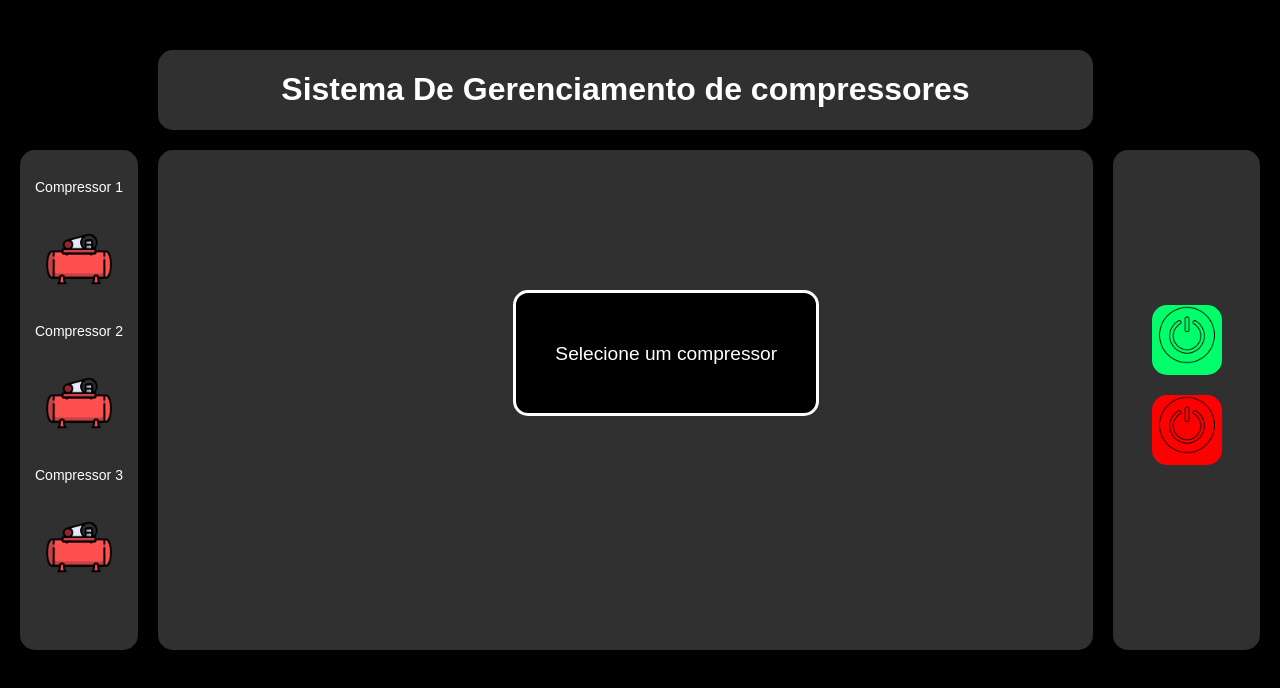
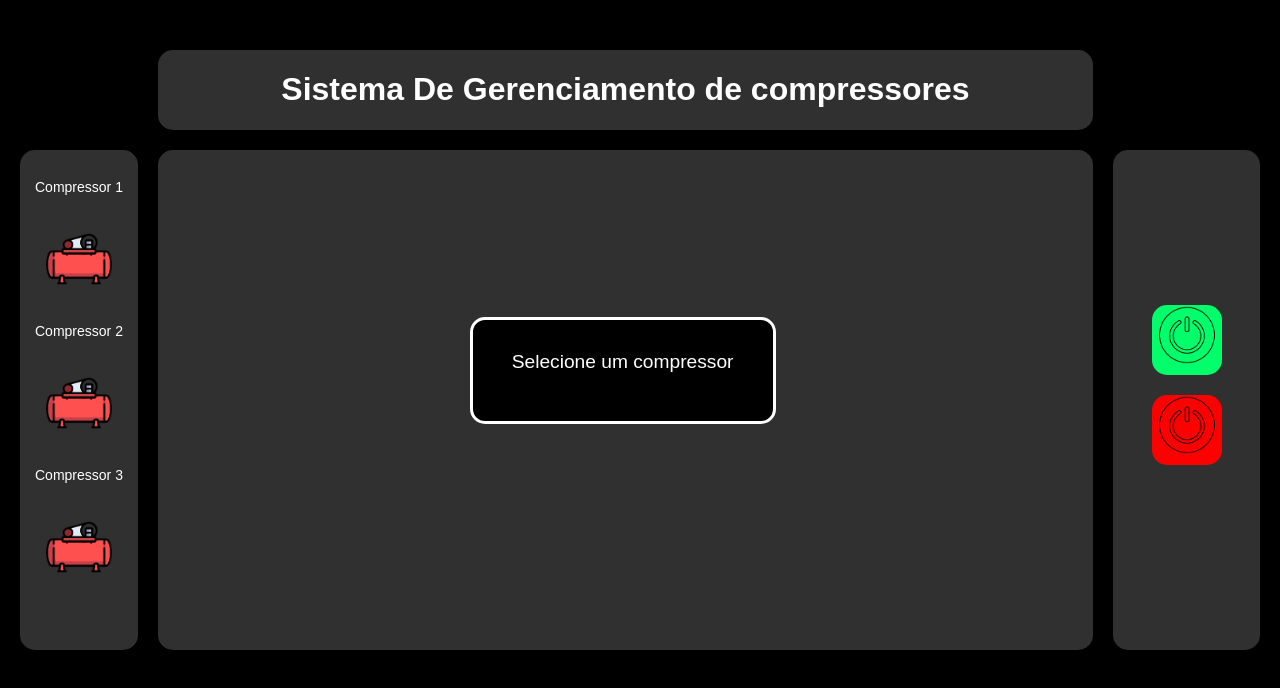
Before and after one commit to VictorLemosbar/Projeto-Integrador---2-Semestre-2025, a React (Create React App) app: page / in a window 1280 px wide. Shown: the top 688 px of the page. Built offline with nearby package versions, Linux system fonts and the light colour scheme; no server answers.

Commit message:
Mensagens corrigidas e centralizadas

```diff
--- a/src/Data/Dados_C2.js
+++ b/src/Data/Dados_C2.js
@@ -3,7 +3,7 @@ import GaugeChart from 'react-gauge-chart'; // Importa a biblioteca do Gauge
 import consult from "../API/Api";
 
 const LIMITES = {
-  PRESSURE: {
+  ENGINECURRENT: {
     max: 100,
     zones: [0.6, 0.2, 0.2],
     colors: ['#5BE12C', '#F5CD19', '#EA4228'],
@@ -17,11 +17,11 @@ const LIMITES = {
     unit: ' bar',
     title: 'Pressão do Sump'
   },
-  SUMP: {
-    max: 5,
+  ENGINESPEED: {
+    max: 10000,
     zones: [0.8, 0.1, 0.1],
     colors: ['#5BE12C', '#F5CD19', '#EA4228'],
-    unit: ' bar',
+    unit: ' rpm',
     title: 'Velocidade do Motor'
   },
 };
@@ -102,7 +102,7 @@ function Comp2() {
         <MetricGauge
           dataKey="motorCurrent"
           data={data}
-          limits={LIMITES.PRESSURE}
+          limits={LIMITES.ENGINECURRENT}
         />
       </div>
 
@@ -115,10 +115,10 @@ function Comp2() {
       </div>
 
       <div id="gaugeVelocidadeMotor">
-        <MetricGauge id="sumpress"
-          dataKey="sumpPress"
+        <MetricGauge
+          dataKey="motorSpeed"
           data={data}
-          limits={LIMITES.SUMP}
+          limits={LIMITES.ENGINESPEED}
         />
       </div>
 
--- a/src/Styles/DataStyle.css
+++ b/src/Styles/DataStyle.css
@@ -57,3 +57,12 @@
     min-width: 1fr;
     justify-self: center
 }
+
+#gaugeVelocidadeMotor {
+  min-width: 150px;
+    grid-column: 2;
+    grid-row: 4;
+    animation: fadeInAnim 0.4s ease forwards;
+    min-width: 1fr;
+    justify-self: center
+}
--- a/src/Styles/PageStyle.css
+++ b/src/Styles/PageStyle.css
@@ -106,39 +106,47 @@ body {
 }
 
 #userView {
+  display: grid;
   background-color: #303030;
+  grid-template-columns: 1fr 1fr 1fr;
+  grid-template-rows: 1fr 1fr 1fr;
   border-radius: 15px;
   grid-column: 2;
   grid-row: 2;
   min-height: 500px;
   max-height: 600px;
   overflow-y: auto;
+
 }
 
 #mensagem {
   max-width: 300px;
-  min-height: 70px;
-  padding-top: 50px;
+  max-height: 70px;
   text-align: center;
+  grid-column: 2;
+  grid-row: 2;
   background-color: rgb(0, 0, 0);
-  margin-left: 38%;
-  margin-top: 15%;
   color: rgb(255, 255, 255);
   font-size: larger;
   border-radius: 15px;
+  padding-top: 10%;
   border-color: hwb(#000000);
   border-style: solid;
   animation: fadeInAnim 0.4s ease forwards;
+  text-align: center;
+  place-items: center;
+
+
 }
 
 #mensagemErro {
-    max-width: 350px;
-  min-height: 70px;
-  padding-top: 50px;
+  grid-column: 2;
+  grid-row: 2;
+  max-width: 350px;
+  max-height: 70px;
+  padding-top: 10%;
   text-align: center;
   background-color: rgb(0, 0, 0);
-  margin-left: 36%;
-  margin-top: 14%;
   color: rgb(255, 255, 255);
   font-size: larger;
   border-radius: 15px;
@@ -148,13 +156,13 @@ body {
 }
 
 #mensagemLoading {
+    grid-column: 2;
+  grid-row: 2;
    max-width: 350px;
-  min-height: 70px;
-  padding-top: 50px;
+  max-height: 70px;
+  padding-top: 10%;
   text-align: center;
   background-color: rgb(0, 0, 0);
-  margin-left: 36%;
-  margin-top: 14%;
   color: rgb(255, 255, 255);
   font-size: larger;
   border-radius: 15px;
```
